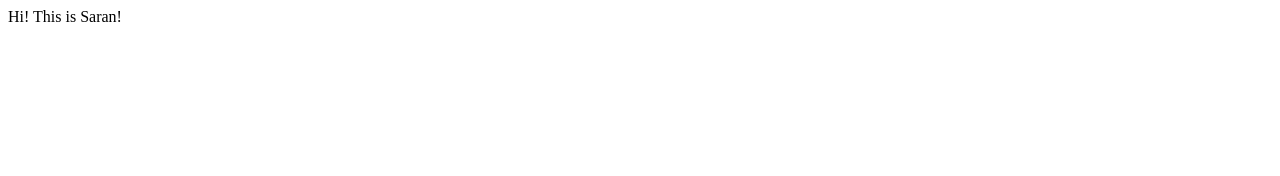
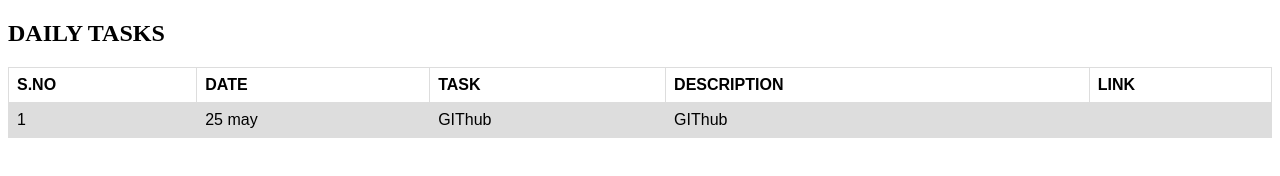
Before and after one commit to saranreddy1129/github.io, a plain HTML site: page Index.html in a window 1280 px wide. Drawn offline with Linux system fonts and the light colour scheme.

Commit message:
Commit message

```diff
--- a/Index.html
+++ b/Index.html
@@ -1 +1,47 @@
-Hi! This is Saran!
+<!DOCTYPE html>
+<html>
+<head>
+<style>
+table {
+  font-family: arial, sans-serif;
+  border-collapse: collapse;
+  width: 100%;
+}
+
+td, th {
+  border: 1px solid #dddddd;
+  text-align: left;
+  padding: 8px;
+}
+
+tr:nth-child(even) {
+  background-color: #dddddd;
+}
+</style>
+</head>
+<body>
+
+<h2>DAILY TASKS</h2>
+
+<table>
+  <tr>
+    <th>S.NO</th>
+    <th>DATE</th>
+    <th>TASK</th>
+    <th>DESCRIPTION</th>
+    <th>LINK</th>
+  </tr>
+  <tr>
+    <td>1</td>
+    <td>25 may</td>
+    <td>GIThub</td>
+    <td>GIThub</td>
+    <td><a href="HTML"></a></td>
+
+  </tr>
+
+
+</table>
+
+</body>
+</html>
```
